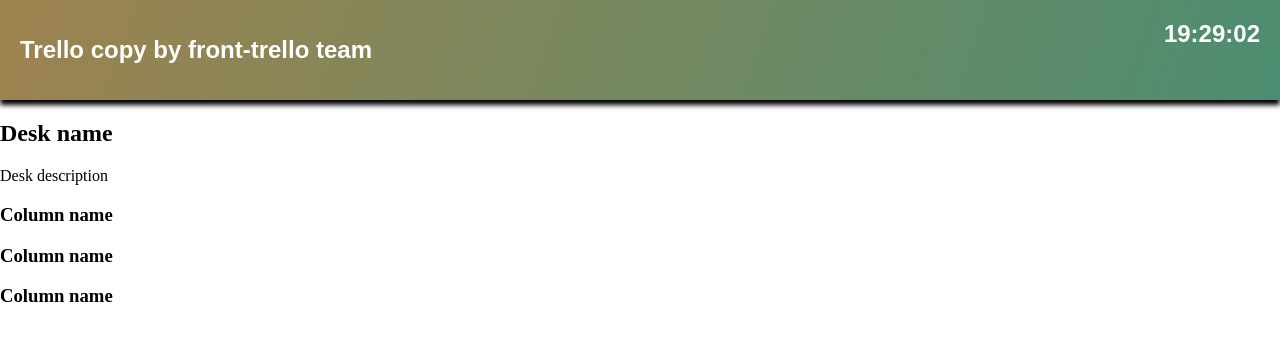
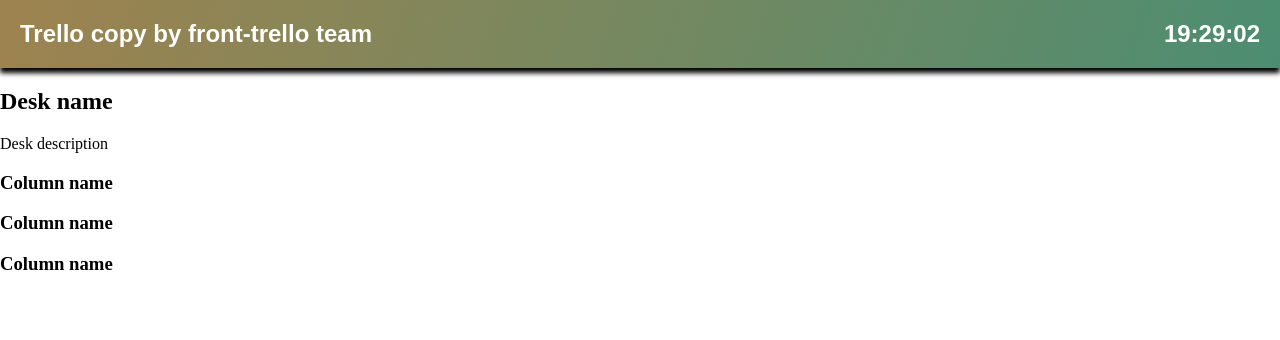
Before and after one commit to igorslepenkov/front-trello, a website built with Parcel: page src/index.html in a window 1280 px wide. Built offline with nearby package versions, Linux system fonts and the light colour scheme.

Commit message:
refactor(trello_01): refactor header component styles

```diff
--- a/src/styles/components/Header.scss
+++ b/src/styles/components/Header.scss
@@ -12,6 +12,7 @@
 }
 
 .header__title {
+	margin: 0;
 	font-family: sans-serif;
 	font-weight: 700;
 	font-size: 24px;
@@ -20,6 +21,8 @@
 }
 
 #header__clock {
+	display: flex;
+	align-items: center;
 	font-family: sans-serif;
 	font-weight: 700;
 	font-size: 24px;
```
